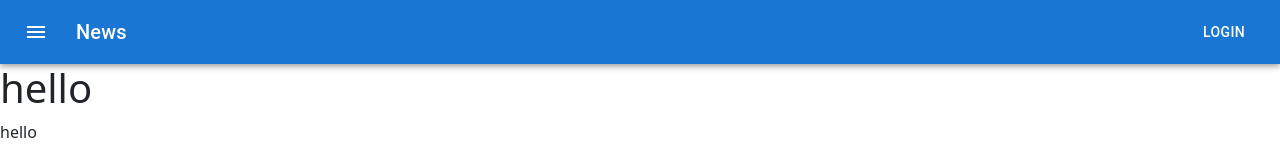
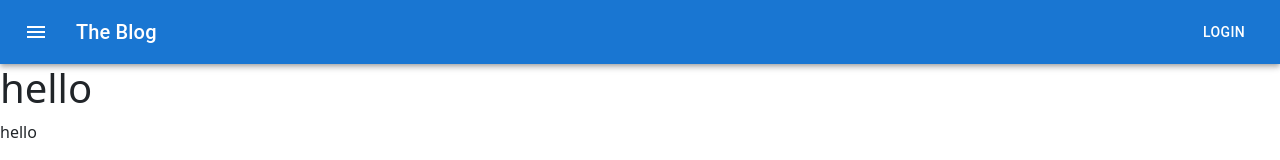
Before and after one commit to twrigh404G/Blog, a React (Create React App) app in the folder blog/: page / in a window 1280 px wide. Shown: the top 160 px of the page. Built offline with nearby package versions, Linux system fonts and the light colour scheme.

Commit message:
Footer init

```diff
--- a/blog/src/App.js
+++ b/blog/src/App.js
@@ -1,6 +1,8 @@
 import ButtonAppBar from './navbar';
 import * as React from 'react';
 import Blog from './blog';
+import Footer from './footer';
+
 
 class App extends React.Component {
   constructor(props){
@@ -10,11 +12,13 @@ class App extends React.Component {
     }
   }
 
+
   render() {
     return(
     <div>
       <ButtonAppBar />
       <Blog />
+      <Footer />
     </div>
     );
   }
--- /dev/null
+++ b/blog/src/footer.js
@@ -0,0 +1,12 @@
+import * as React from 'react';
+
+
+const Footer = (props) => {
+    return(
+        <div>
+
+        </div>
+    )
+}
+
+export default Footer;
--- a/blog/src/navbar.js
+++ b/blog/src/navbar.js
@@ -7,7 +7,10 @@ import Button from '@mui/material/Button';
 import IconButton from '@mui/material/IconButton';
 import MenuIcon from '@mui/icons-material/Menu';
 
+
 export default function ButtonAppBar() {
+
+
   return (
     <Box sx={{ flexGrow: 1 }}>
       <AppBar position="static">
@@ -22,7 +25,7 @@ export default function ButtonAppBar() {
             <MenuIcon />
           </IconButton>
           <Typography variant="h6" component="div" sx={{ flexGrow: 1 }}>
-            News
+            The Blog
           </Typography>
           <Button color="inherit">Login</Button>
         </Toolbar>
```
